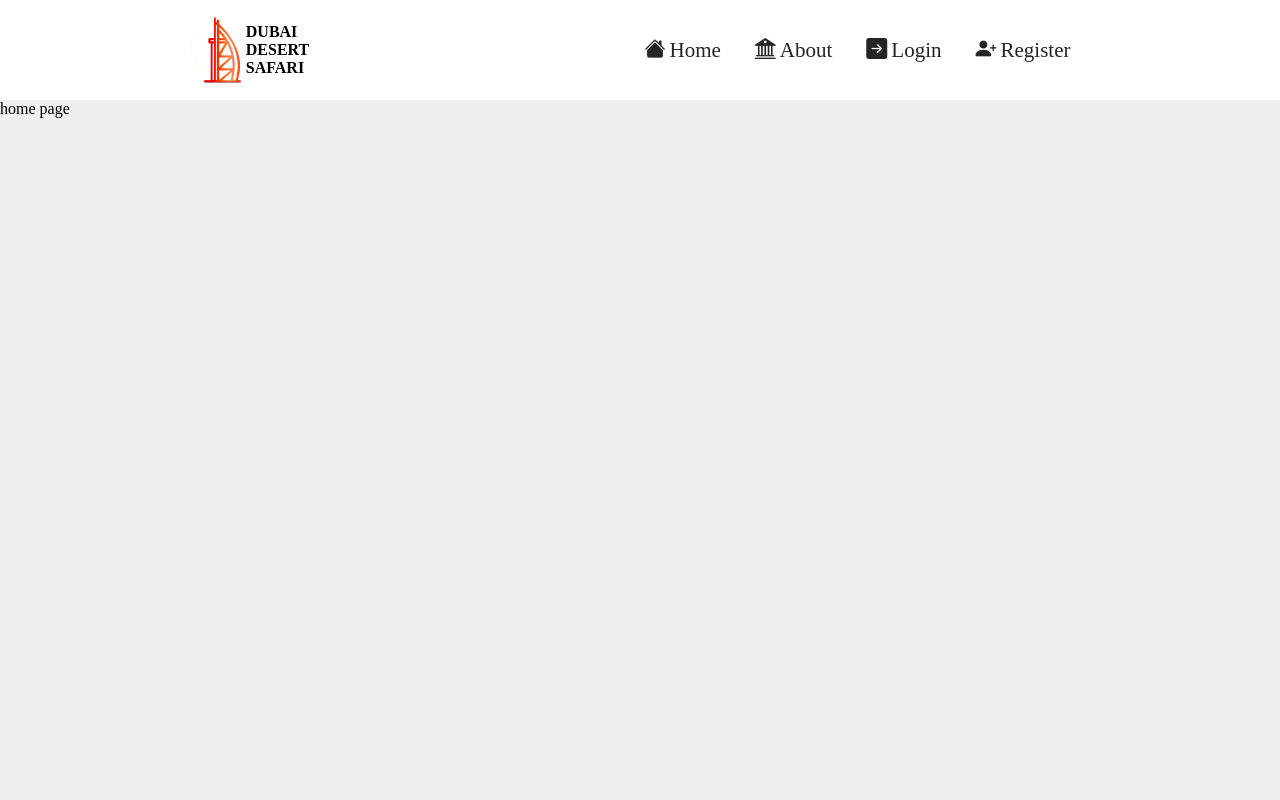
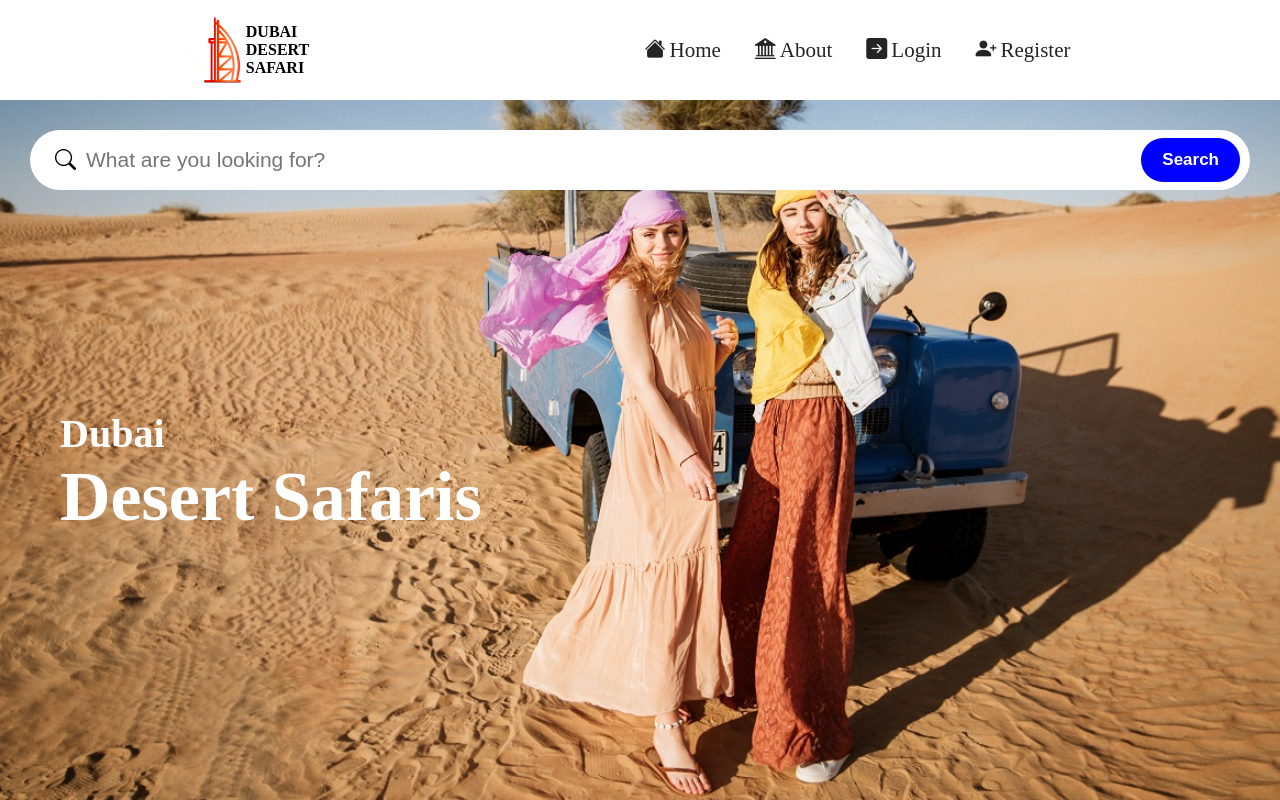
Before and after one commit to Leen-odeh3/Dubai-Desert-Safari, a React (Vite) app: page / in a window 1280 px wide. Built offline with nearby package versions, Linux system fonts and the light colour scheme.

Commit message:
done HeroPage component

```diff
--- a/src/Pages/Home.tsx
+++ b/src/Pages/Home.tsx
@@ -1,9 +1,9 @@
 
-
+import HeroSection from '../component/HeroSection/HeroSection'
 const Home = () => {
   return (
     <div>
-      home page
+    <HeroSection/>
     </div>
   )
 }
--- /dev/null
+++ b/src/component/HeroSection/Hero.scss
@@ -0,0 +1,88 @@
+$color_1: white;
+$background-color_1: white;
+$background-color_2: blue;
+
+/* Search Box */
+/* Hero Header Title */
+/* Media Queries */
+.hero-header {
+	background: url(/images/dubaiii.jpg) no-repeat;
+	background-size: cover;
+	width: 100%;
+	height: calc(100vh - 100px);
+	padding: 30px;
+}
+.search-box {
+	width: 100%;
+	height: 60px;
+	position: relative;
+	background-color: $background-color_1;
+	border-radius: 60px;
+	display: flex;
+	align-items: center;
+	justify-content: space-between;
+	padding: 0 10px;
+}
+.input-wrapper {
+	width: 95%;
+  padding: 15px;
+	height: 100%;
+	.bi-search {
+		font-size: 21px;
+	}
+}
+.search-box-input {
+	width: 90%;
+	height: 100%;
+	border-radius: 60px;
+	border: none;
+	outline: none;
+	padding-left: 10px;
+	font-size: 21px;
+}
+.search-box-btn {
+	background-color: $background-color_2;
+	font-size: 17px;
+	font-weight: bold;
+	cursor: pointer;
+	border: none;
+	color: $color_1;
+	padding: 12px 21px;
+	border-radius: 60px;
+}
+.hero-header-title {
+	color: $color_1;
+	margin-top: 220px;
+  padding-left: 30px;
+	h3 {
+		font-size: 40px;
+	}
+	h1 {
+		font-size: 70px;
+	}
+}
+@media (max-width: 720px) {
+	.hero-header {
+		padding: 21px;
+	}
+	.hero-header-title {
+		h3 {
+			font-size: 30px;
+		}
+		h1 {
+			font-size: 50px;
+		}
+	}
+	.search-box-input {
+		font-size: 17px;
+	}
+}
+@media (max-width: 400px) {
+	.search-box-input {
+		font-size: 14px;
+	}
+	.search-box-btn {
+		padding: 12px 15px;
+		font-size: 15px;
+	}
+}
--- /dev/null
+++ b/src/component/HeroSection/HeroSection.tsx
@@ -0,0 +1,26 @@
+
+import './Hero.scss'
+
+const HeroHeader = () => {
+  return (
+    <div className="hero-header">
+      <div className="search-box">
+        <div className="input-wrapper">
+          <i className="bi bi-search"></i>
+          <input
+            className="search-box-input"
+            type="search"
+            placeholder="What are you looking for?"
+          />
+        </div>
+        <button className="search-box-btn">Search</button>
+      </div>
+      <div className="hero-header-title">
+        <h3>Dubai</h3>
+        <h1>Desert Safaris</h1>
+      </div>
+    </div>
+  );
+};
+
+export default HeroHeader;
```
